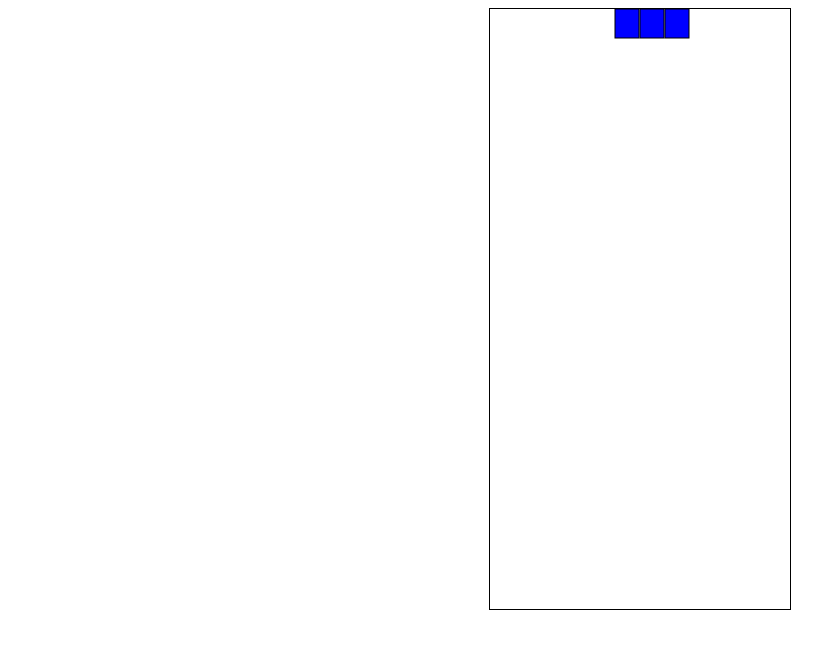
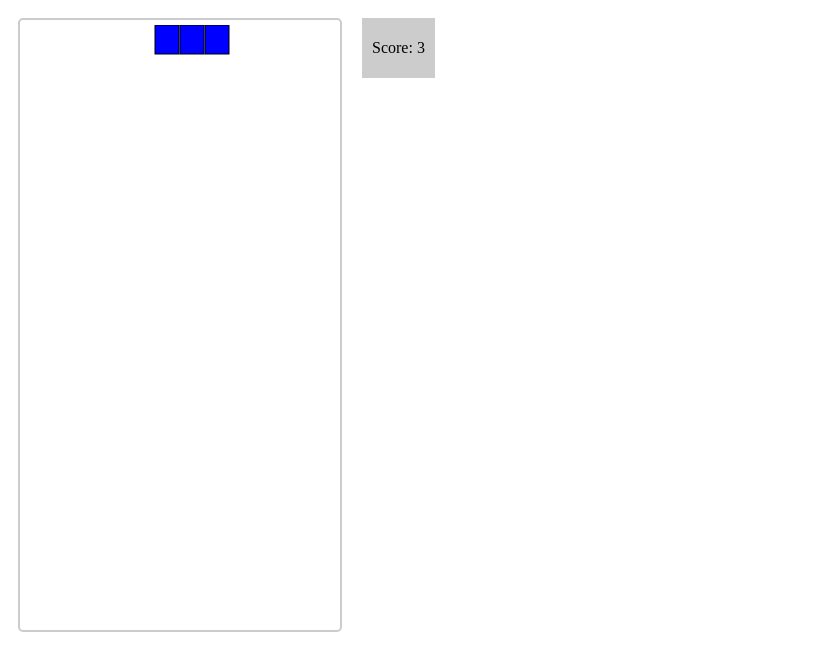
Before and after one commit to alexeisersun/anti-tetris, a plain HTML site: page index.html in a window 1280 px wide. Shown: the whole page, without its empty margins (0-836 px from the left). Drawn offline with Linux system fonts and the light colour scheme.

Commit message:
Added score label.

```diff
--- a/index.html
+++ b/index.html
@@ -1,12 +1,21 @@
 <!DOCTYPE html>
 <html>
 	<head>
-        <title>HTML5 Tetris</title>
+		<meta charset="utf-8">
+		<title>Anti-tetris</title>
 		<link rel='stylesheet' href='style.css' />
+
 	</head>
 	<body>
-        <audio id="clearsound" src="sound/pop.ogg" preload="auto"></audio>
+		<div class="container">
+			<div>
 				<canvas width='300' height='600'></canvas>
+				<div class="score">
+					<p id="score-text">Score:0</p>
+				</div>
+			</div>
+		</div>
+
 		<script src='js/tetris.js'></script>
 		<script src='js/controller.js'></script>
 		<script src='js/render.js'></script>
--- a/js/render.js
+++ b/js/render.js
@@ -1,4 +1,5 @@
 var canvas = document.getElementsByTagName( 'canvas' )[ 0 ];
+var scoreLabel = document.getElementById('score-text');
 var ctx = canvas.getContext( '2d' );
 var W = 300, H = 600;
 var BLOCK_W = W / COLS, BLOCK_H = H / ROWS;
@@ -32,7 +33,6 @@ function render() {
             drawBlock( currentX + x, currentY + y );
         }
     }
-
 }
 
 setInterval( render, 30 );
--- a/js/tetris.js
+++ b/js/tetris.js
@@ -1,4 +1,6 @@
 var COLS = 12, ROWS = 20;
+var score = 0;
+var currentScore = 0;
 var board = [];
 var lose;
 var interval;
@@ -28,7 +30,7 @@ var colors = [
 function newShape() {
     var id = Math.floor( Math.random() * shapes.length );
     var shape = shapes[ id ]; // maintain id for color filling
-
+    currentScore = shape[0];
     current = [];
     let y = 0;
     current[ y ] = [];
@@ -64,9 +66,10 @@ function tick() {
     // if the element settled
     else {
         freeze();
-        //clearLines();
+        score += currentScore;
+        updateScore();
         if (lose) {
-            newGame();
+        //    newGame();
             return false;
         }
         newShape();
@@ -160,14 +163,8 @@ function newGame() {
     interval = setInterval( tick, 250 );
 }
 
-// Gaussian pseudo-random with Box-Muller transform.
-function rand_gaussian() {
-    var u = 1 - Math.random(); // Subtraction to flip [0, 1) to (0, 1].
-    var v = 1 - Math.random();
-    var gauss = Math.sqrt( -2.0 * Math.log( u ) ) * Math.cos( 2.0 * Math.PI * v ) * 0.5 + 0.5;
-    gauss = gauss < 0? 0:
-            gauss > 1? 1: gauss;
-    return gauss;
+function updateScore() {
+    scoreLabel.innerHTML = 'Score: ' + score;
 }
 
 newGame();
--- a/style.css
+++ b/style.css
@@ -1,5 +1,20 @@
+.container {
+	align-content: center;
+}
+
 canvas {
-    display: block;
-    margin: auto;
-    border: 1px solid black;
+	padding: 5px 10px;
+	margin: 10px;
+	border: 2px solid #ccc;
+    border-radius: 5px;
+	position: relative;
 }
+
+.score {
+	position: absolute;
+	display: inline-block;
+	background-color: #ccc;
+	color: black;
+	padding: 5px 10px;
+	margin: 10px;
+}
```
Lines whose indentation alone changed are shown as unchanged.
